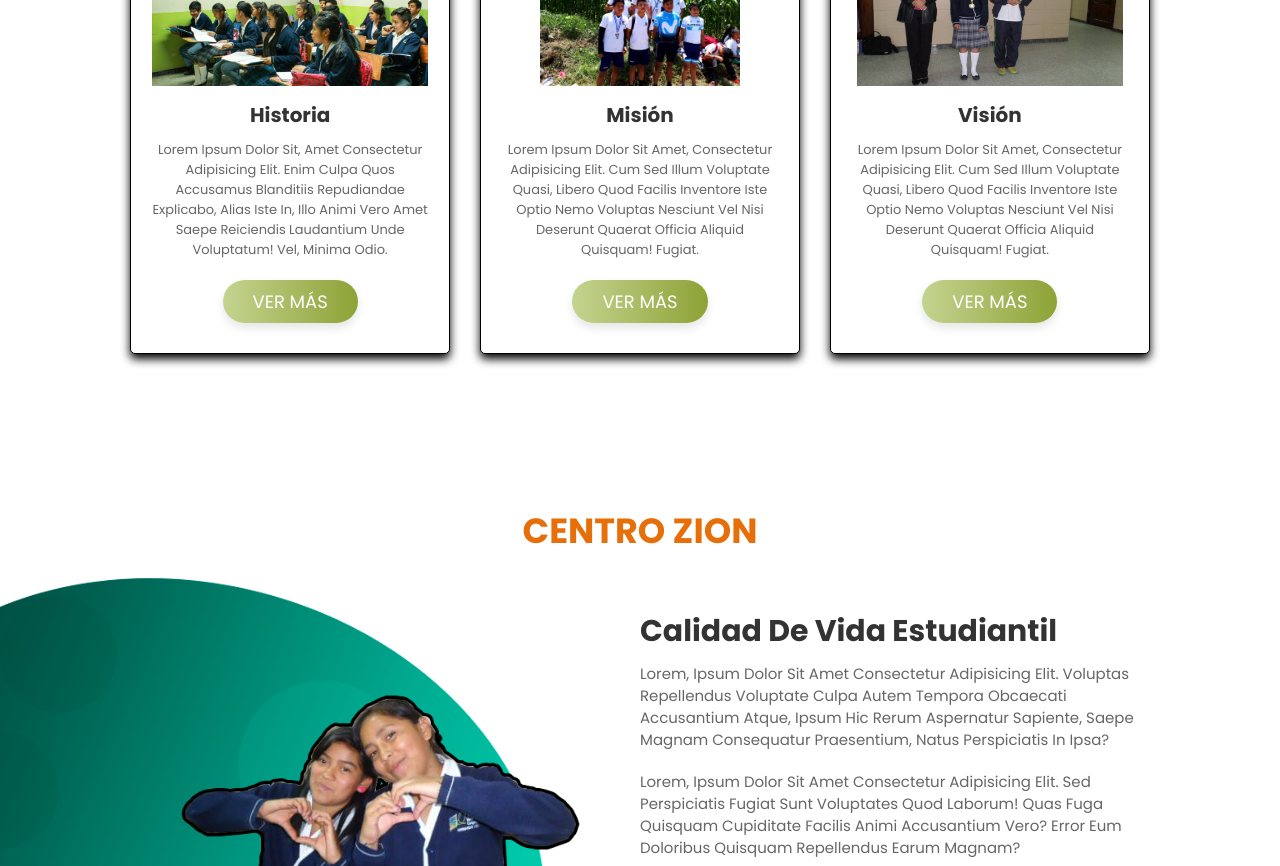
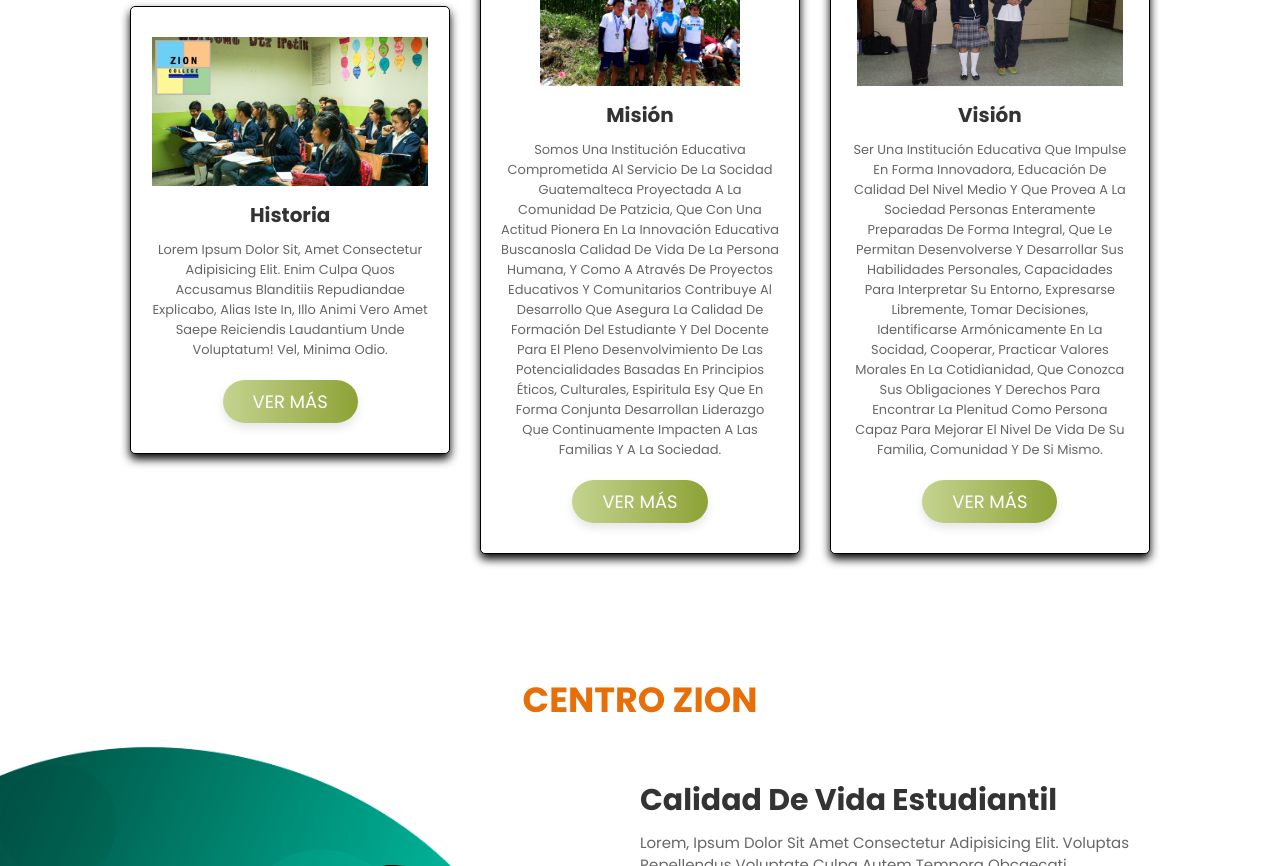
Before and after one commit to oflyheight/zion, a plain HTML site: page index.html in a window 1280 px wide. Shown: the part 1180-2046 px from the top of the page. Drawn offline with Linux system fonts and the light colour scheme.

Commit message:
Add files via upload

```diff
--- a/index.html
+++ b/index.html
@@ -54,14 +54,20 @@
             <div class="caja">
                 <img src="./img/img2.jpg" alt="">
                 <h3>Misión</h3>
-                <p>Lorem ipsum dolor sit amet, consectetur adipisicing elit. Cum sed illum voluptate quasi, libero quod facilis inventore iste optio nemo voluptas nesciunt vel nisi deserunt quaerat officia aliquid quisquam! Fugiat.</p>
+                <p>Somos una institución educativa comprometida al servicio de la socidad guatemalteca proyectada a la comunidad de Patzicia, que con una actitud pionera en la innovación educativa Buscanosla calidad de vida de la persona humana, y como a através de proyectos
+                    educativos y comunitarios contribuye al desarrollo que asegura la calidad de formación del estudiante y del docente para el pleno desenvolvimiento de las potencialidades basadas en principios éticos,
+                    culturales, espiritula esy que en forma conjunta desarrollan liderazgo que continuamente impacten a las familias y a la sociedad.
+                </p>
                 <a href="#" class="btn">VER MÁS</a>
             </div>
 
             <div class="caja">
                 <img src="./img/img3.jpg" alt="">
                 <h3>Visión</h3>
-                <p>Lorem ipsum dolor sit amet, consectetur adipisicing elit. Cum sed illum voluptate quasi, libero quod facilis inventore iste optio nemo voluptas nesciunt vel nisi deserunt quaerat officia aliquid quisquam! Fugiat.</p>
+                <p>Ser una institución educativa que impulse en forma innovadora, educación de calidad del nivel medio y que provea a la sociedad personas enteramente preparadas de forma integral, que le permitan desenvolverse y desarrollar sus habilidades personales, capacidades
+                    para interpretar su entorno, expresarse libremente, tomar decisiones, identificarse armónicamente en la socidad, cooperar, practicar valores morales en la cotidianidad, que conozca sus obligaciones y derechos para encontrar la plenitud como persona capaz para
+                    mejorar el nivel de vida de su familia, comunidad y de si mismo.
+                </p>
                 <a href="#" class="btn">VER MÁS</a>
             </div>
         </div>
@@ -202,7 +208,7 @@
             <iframe src="https://www.google.com/maps/embed?pb=!1m18!1m12!1m3!1d3860.4603248819585!2d-90.92932363388437!3d14.629791565128368!2m3!1f0!2f0!3f0!3m2!1i1024!2i768!4f13.1!3m3!1m2!1s0x85893fbeefafad9d%3A0x95ba15555b85d3f!2sCentro%20Educativo%20Sion%20(%20Zion%20College%20)!5e0!3m2!1ses!2sgt!4v1625799029986!5m2!1ses!2sgt"
             height="525" loading="lazy"></iframe>
         </div>
-        <form action="./php/enviar.php" method="POST">
+        <form name="contact" method="POST" data-netlify="true">
             <h1 class="heading">Contactos</h1>
             <div class="inputcaja">
                 <input name="name" type="text" required>
```
